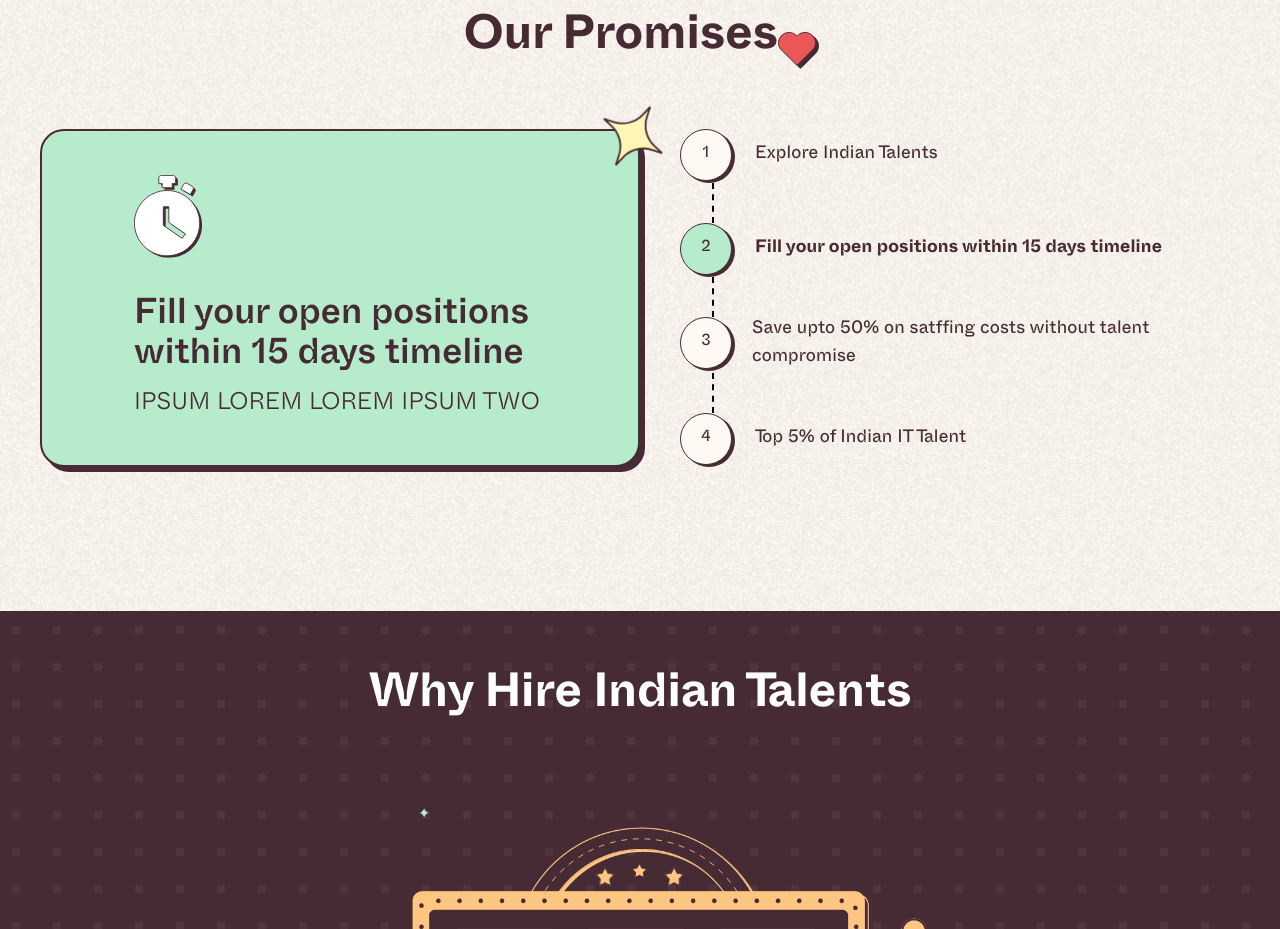
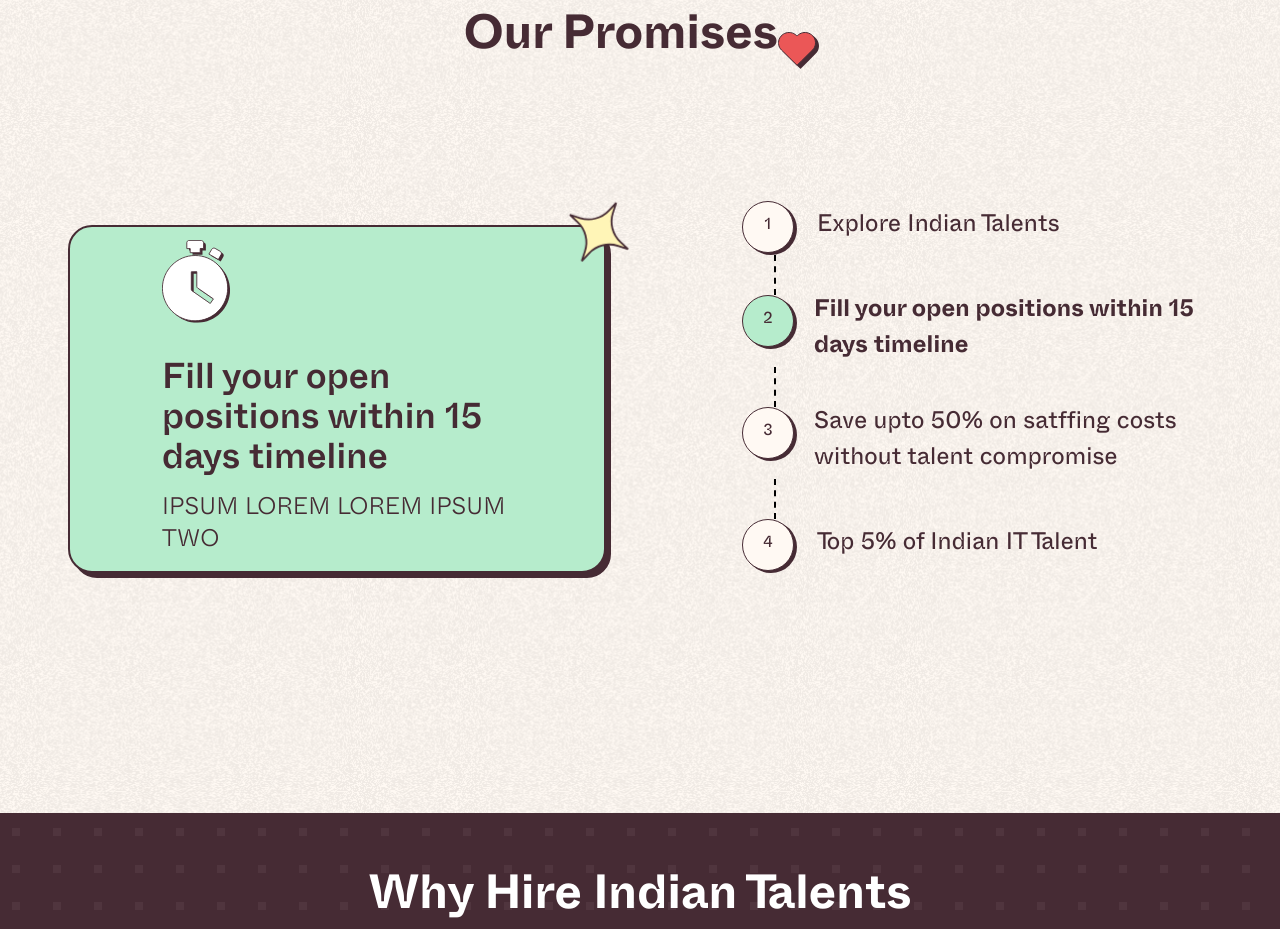
Before and after one commit to AdithyanRK/Hyring-Frontend, a Next.js app: page / in a window 1280 px wide. Shown: the part 1100-2029 px from the top of the page. Built offline with nearby package versions, Linux system fonts and the light colour scheme.

Commit message:
padding issue

```diff
--- a/src/components/new-promise-section/new-promise-section.card.jsx
+++ b/src/components/new-promise-section/new-promise-section.card.jsx
@@ -68,8 +68,8 @@ const NewPromiseSection = () => {
 
   return (
     <>
-      <div className="hidden md:flex gap-5 lg:gap-10 mb-16 w-full max-w-[1800px]">
-        <div className="flex-1 pl-10">
+      <div className="hidden md:flex gap-5 lg:gap-10 mb-16 w-full max-w-[1800px] mx-auto my-0 pt-24 pb-24">
+        <div className="flex-1 pl-14 ml-3">
           <BoxTheme
             top={5}
             left={5}
@@ -93,7 +93,7 @@ const NewPromiseSection = () => {
             </div>
           </BoxTheme>
         </div>
-        <div className="flex-1">
+        <div className="flex-1 pl-24 -mt-6">
           <NewPromiseStepper index={index} />
         </div>
       </div>
--- a/src/components/new-promise-section/new-promise-section.stepper.jsx
+++ b/src/components/new-promise-section/new-promise-section.stepper.jsx
@@ -58,7 +58,7 @@ export default function NewPromiseStepper({ index }) {
                 : item.id === 4 && index === 3
                 ? "!font-primaryBold"
                 : ""
-            } flex justify-center items-center font-primary text-lg`}
+            } flex justify-center items-center font-primary text-[24px]`}
           >
             {item.header}
           </div>
```
Also changed, not shown: 1 other file (tests, documents, lock files or other folders).
